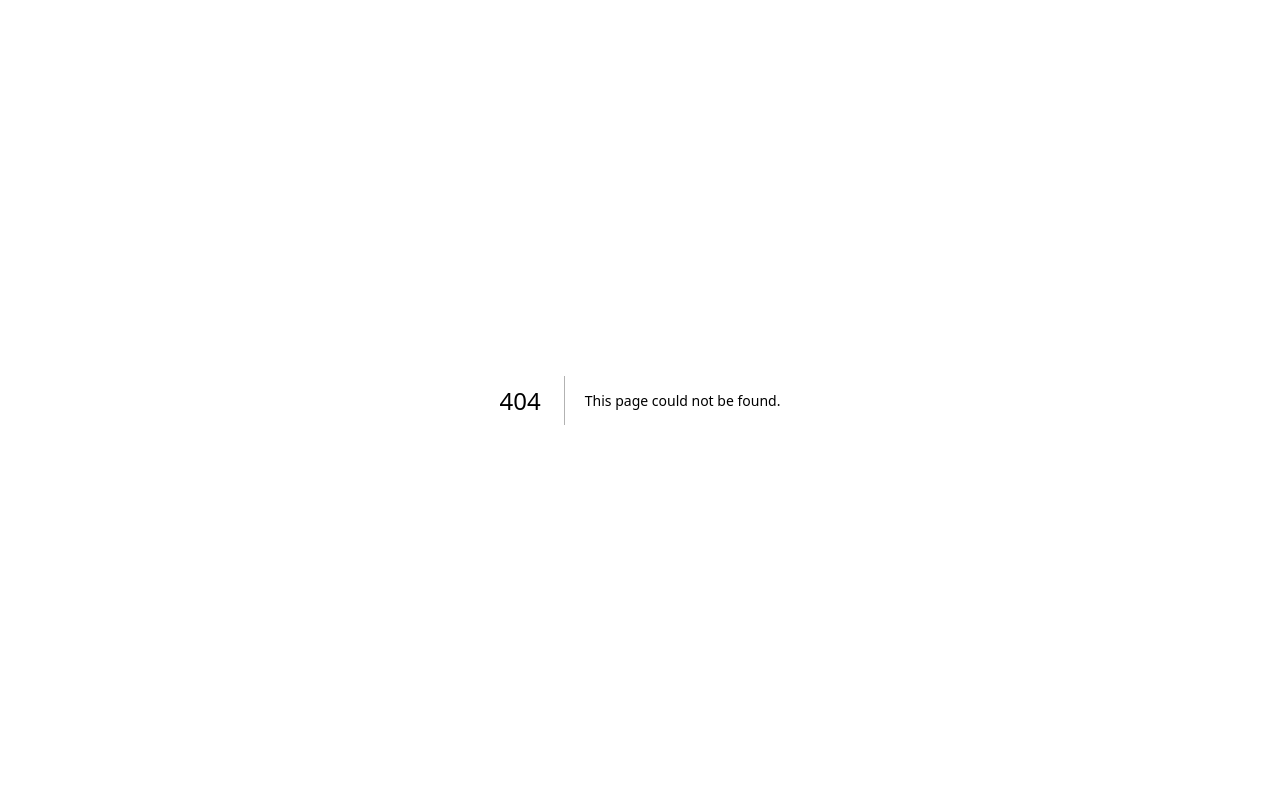
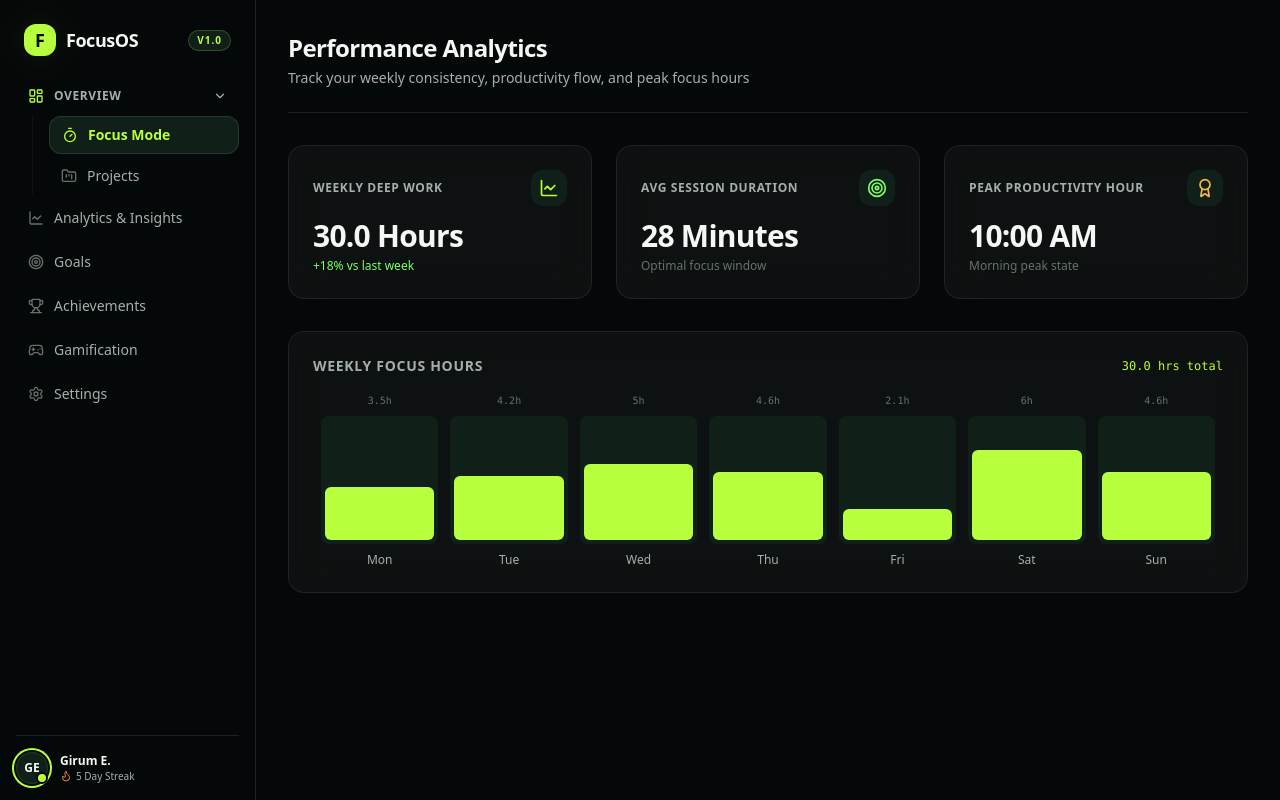
Before and after one commit to girum-endalkachew/focus-os, a Next.js app: page /analytics in a window 1280 px wide. Before the commit this address had no page. Built offline with nearby package versions, Linux system fonts and the light colour scheme.

Commit message:
feat(pages): add Analytics & Performance Insights page

```diff
--- /dev/null
+++ b/src/app/analytics/page.tsx
@@ -0,0 +1,31 @@
+import React from 'react';
+import { Sidebar } from '@/components/ui/Sidebar';
+import { AnalyticsChart } from '@/components/ui/AnalyticsChart';
+import { StatCard } from '@/components/ui/StatCard';
+import { LineChart, Zap, Target, Award } from 'lucide-react';
+
+export default function AnalyticsPage() {
+  return (
+    <div className="flex min-h-screen bg-[#050808] text-[#F4F7F3]">
+      <Sidebar />
+      <main className="flex-1 p-8 space-y-8 overflow-y-auto">
+        <div className="pb-6 border-b border-white/10">
+          <h1 className="text-2xl font-extrabold tracking-tight text-[#F4F7F3]">
+            Performance Analytics
+          </h1>
+          <p className="text-sm text-[#A5B0AB] mt-1">
+            Track your weekly consistency, productivity flow, and peak focus hours
+          </p>
+        </div>
+
+        <div className="grid grid-cols-1 md:grid-cols-3 gap-6">
+          <StatCard label="WEEKLY DEEP WORK" value="30.0 Hours" trend="+18% vs last week" icon={<LineChart className="w-5 h-5 text-[#B8FF3D]" />} />
+          <StatCard label="AVG SESSION DURATION" value="28 Minutes" subtitle="Optimal focus window" icon={<Target className="w-5 h-5 text-[#7CFF68]" />} />
+          <StatCard label="PEAK PRODUCTIVITY HOUR" value="10:00 AM" subtitle="Morning peak state" icon={<Award className="w-5 h-5 text-[#F5B64B]" />} />
+        </div>
+
+        <AnalyticsChart />
+      </main>
+    </div>
+  );
+}
```
